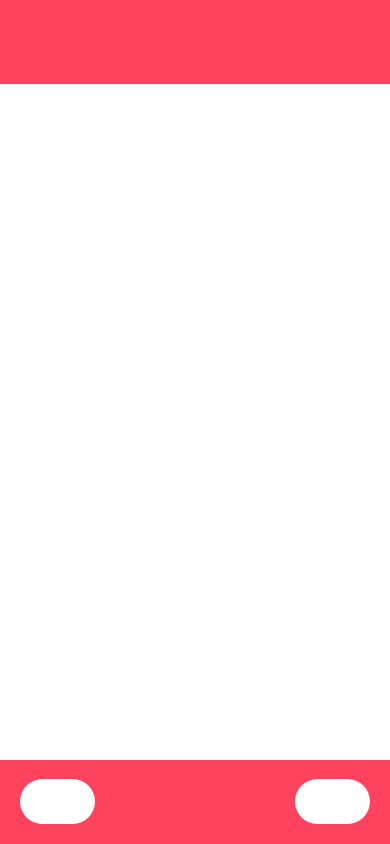
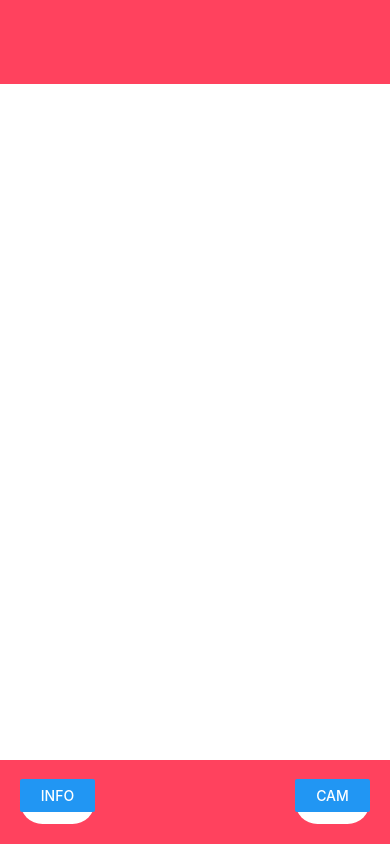
Before and after one commit to Shadowsych/flare, a React Native app: screen / in a window 390 px wide. Built offline with nearby package versions, Linux system fonts and the light colour scheme; grey boxes are pictures that could not be loaded.

Commit message:
Interactive Buttons

```diff
--- a/App.js
+++ b/App.js
@@ -1,5 +1,12 @@
 import React from 'react';
-import { StyleSheet, Text, View, Image, StatusBar} from 'react-native';
+import {
+    StyleSheet,
+    Text,
+    View,
+    Image,
+    StatusBar,
+    Button,
+    Alert,} from 'react-native';
 
 export default class App extends React.Component {
     render() {
@@ -19,8 +26,12 @@ export default class App extends React.Component {
 
                 </View>
                 <View style = {sectionStyles.footer}>
-                    <View style = {elementStyles.button}></View>
-                    <View style = {elementStyles.button}></View>
+                    <View style = {elementStyles.button}>
+                        <Button title="INFO" onPress={() => Alert.alert('INFO pressed')}/>
+                    </View>
+                    <View style = {elementStyles.button}>
+                        <Button title="CAM" onPress={() => Alert.alert('CAM pressed')}/>
+                    </View>
                 </View>
 
             </View>
```
